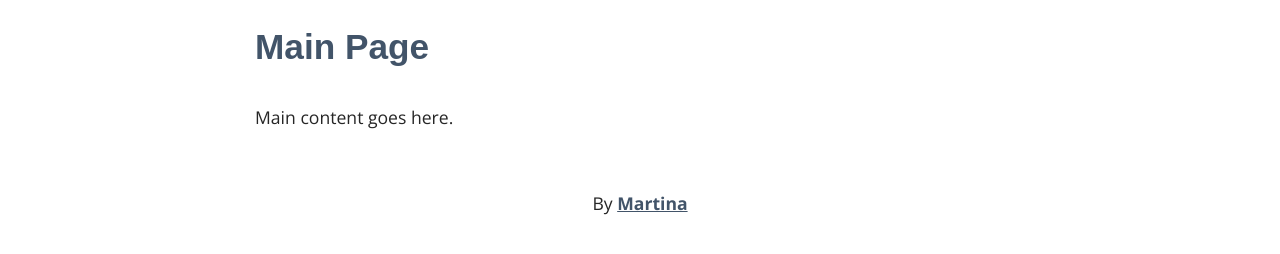
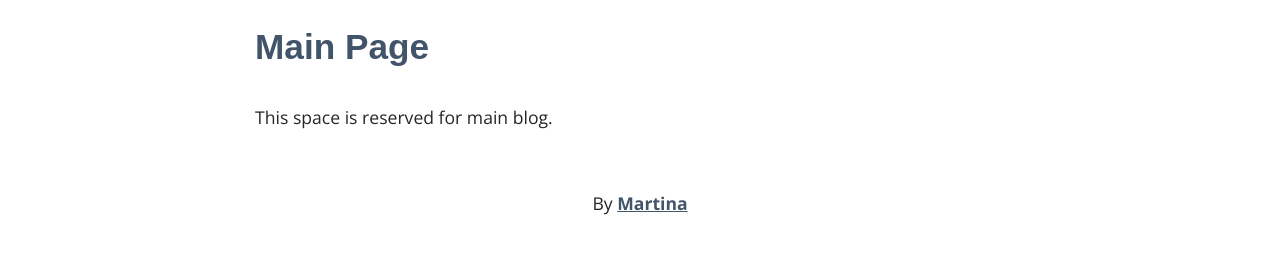
Before and after one commit to MartinaJunkers/mypublisher, a Jekyll site: the page built from index.html, in a window 1280 px wide. Shown: the part 508-762 px from the top of the page. Built offline with Jekyll 4.4.1, drawn with Linux system fonts in a browser that asks for light colours; some web fonts are replaced.

Commit message:
Update index.html

```diff
--- a/index.html
+++ b/index.html
@@ -4,4 +4,4 @@ layout: default
 
   <h2>Main Page</h2>
 
-  Main content goes here.
+  This space is reserved for main blog.
```
